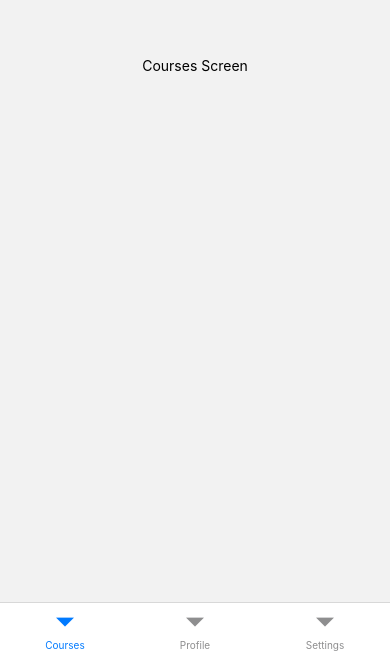
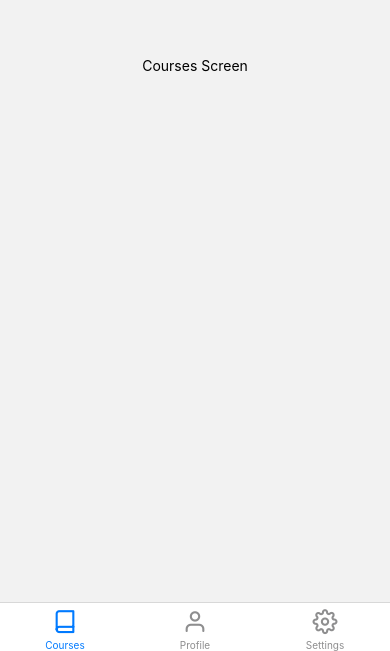
Before and after one commit to sauloleal120/Gerenciador-de-Cursos, a React Native app: screen /Main in a window 390 px wide. Shown: the part 193-844 px from the top of the page. Built offline with nearby package versions, Linux system fonts and the light colour scheme.

Commit message:
icones e tela settings

```diff
--- a/src/screens/Main.tsx
+++ b/src/screens/Main.tsx
@@ -1,31 +1,22 @@
 
 
 import * as React from 'react';
-import { View, Text, Image, StyleSheet, TextInput, TouchableOpacity, SafeAreaView } from 'react-native';
+import { StyleSheet } from 'react-native';
 import { createBottomTabNavigator } from '@react-navigation/bottom-tabs';
 
 import { ProfileScreen } from '../../src/screens/ProfileScreen';
 import { SettingsScreen } from '../../src/screens/SettingsScreen';
 import { CoursesScreen } from '../../src/screens/CoursesScreen';
 
+import Feather from 'react-native-vector-icons/Feather';
+
+
 const Tab = createBottomTabNavigator();
 
 
 
 
-  // function CoursesScreen() {
 
-  //   return (
-
-  //    <SafeAreaView>
-
-
-  //     <Text> Courses Screen </Text>
-
-  //    </SafeAreaView>
-
-  //   );
-  // }
 
 
 export function Main() {
@@ -34,9 +25,38 @@ export function Main() {
 
 
     <Tab.Navigator>
-      <Tab.Screen options={{headerShown:false}} name="Courses" component={CoursesScreen} />
-      <Tab.Screen options={{headerShown:false}} name="Profile" component={ProfileScreen} />
-      <Tab.Screen options={{headerShown:false}} name="Settings" component={SettingsScreen} />
+      <Tab.Screen
+      options={{
+        headerShown:false,
+        tabBarIcon: ({color, size}) => {
+          return <Feather name="book" color={color} size={size}/>
+        }
+      }}
+      name="Courses"
+      component={CoursesScreen}
+      />
+
+      <Tab.Screen
+       options={{
+        headerShown:false,
+        tabBarIcon: ({color, size}) => {
+          return <Feather name="user" color={color} size={size}/>
+        }
+      }}
+      name="Profile"
+      component={ProfileScreen}
+      />
+
+      <Tab.Screen
+       options={{
+        headerShown:false,
+        tabBarIcon: ({color, size}) => {
+          return <Feather name="settings" color={color} size={size}/>
+        }
+      }}
+      name="Settings"
+      component={SettingsScreen}
+      />
 
 
     </Tab.Navigator>
--- a/src/screens/SettingsScreen.tsx
+++ b/src/screens/SettingsScreen.tsx
@@ -1,34 +1,152 @@
-import * as React from 'react';
-import { View, Text, Image, StyleSheet, TextInput, TouchableOpacity, TextComponent } from 'react-native';
+import React, {useState} from 'react';
+import { View, Text, Image, StyleSheet, TouchableOpacity, Switch,  } from 'react-native';
 import { useNavigation } from '@react-navigation/native';
 import { ScreenStack } from 'react-native-screens';
+
+import { MaterialCommunityIcons } from '@expo/vector-icons';
+
+
 
 
 export function SettingsScreen() {
     const navigation = useNavigation();
 
+    const [isEnabled, setIsEnabled] = useState(false);
+    const toggleSwitch = () => setIsEnabled(previousState => !previousState);
+
+
     return (
 
-     <View style={styles.textContainer}>
 
 
-      <Text style={styles.text}> Settings Screen </Text>
+  <View style={styles.mainContainer}>
+    <Text style={styles.title}>Settings</Text>
 
-     </View>
+
+      <View style={styles.imageContainer}>
+        <Image style={styles.profileImage}
+         source={require('../../assets/Images/SettingsImage.png')}
+        />
+          <View style={styles.buttonContainer}>
+
+            <View style={styles.button}>
+            <MaterialCommunityIcons name="bell-circle" size={30} color="dodgerblue" />
+              <Text style={styles.primaryText}> Notifications </Text>
+              <Switch style={styles.switch}
+                trackColor={{false: '#767577', true: '#CDDCDF'}}
+                thumbColor={isEnabled ? '#3D9AD0' : '#f4f3f4'}
+                ios_backgroundColor="#3e3e3e"
+                onValueChange={toggleSwitch}
+                value={isEnabled}
+               />
+            </View>
+            <View style={styles.secondaryTextContainer}>
+            <Text style={styles.secondaryText}> Account information </Text>
+
+            </View>
+
+            <TouchableOpacity style={styles.button}>
+              <Text style={styles.primaryText}> Saved </Text>
+            </TouchableOpacity>
+
+            <TouchableOpacity>
+              <Text style={styles.secondaryText}>Log out</Text>
+            </TouchableOpacity>
+
+
+          </View>
+
+      </View>
+
+  </View>
+
+
+
+
+
 
     );
   }
 
-const styles = StyleSheet.create({
+  const styles = StyleSheet.create({
 
-    textContainer:{
+    mainContainer:{
+      flex: 1,
+      alignItems: 'center',
+      justifyContent: 'center',
+      width:'100%',
+    },
 
-        alignItems:'center',
+    profileImage:{
+      width: 200,
+      height: 200,
+    },
+
+    imageContainer:{
+      position:'absolute',
+      top: 130,
+
 
     },
-    text:{
-        position:'absolute',
-        top: 250,
-    }
 
-})
+    title:{
+      fontWeight: 'bold',
+      fontSize: 30,
+      color: '#3b3a36',
+      position:'absolute',
+      top:40,
+      marginBottom: 10
+
+    },
+    mainTextContainer:{
+      alignItems: 'center',
+      justifyContent: 'center',
+      position:'absolute',
+
+      top: 45
+    },
+    primaryText:{
+      fontWeight: 'bold',
+      fontSize: 25,
+      color: '#3b3a36',
+
+    },
+
+    secondaryText:{
+      color: 'black',
+      fontWeight:'bold',
+      fontSize: 18
+
+    },
+
+    secondaryTextContainer:{
+        position:'relative',
+        right: 80,
+        margin: 10
+    },
+
+    button:{
+      borderRadius: 15,
+      borderColor: 'gray',
+      borderWidth:1,
+      alignItems:'center',
+      margin: 10,
+      height: 80,
+      width:'150%',
+      flexDirection:'row',
+      paddingLeft:15
+
+  },
+
+  buttonContainer:{
+    alignItems:'center',
+    textAlign:'left',
+    marginTop: 20,
+
+  },
+  switch:{
+    position:'absolute',
+    left: 270
+  }
+
+  })
```
